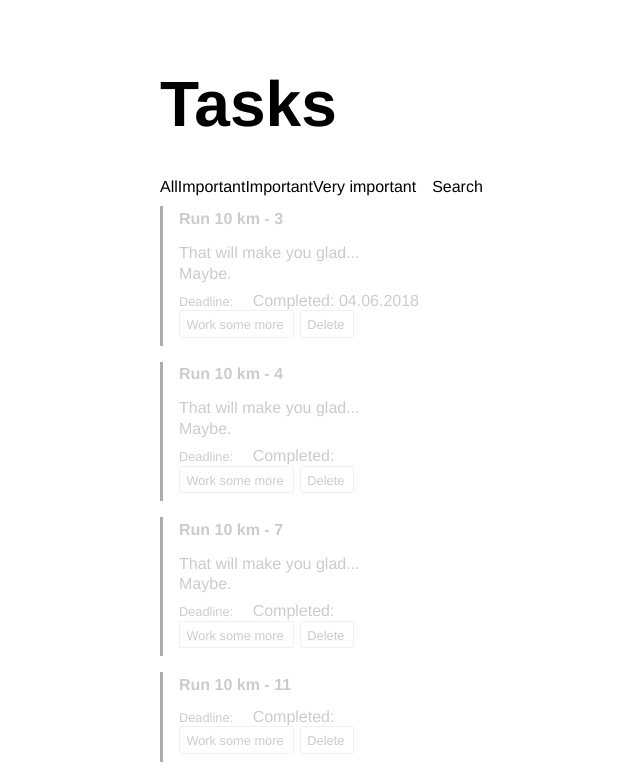
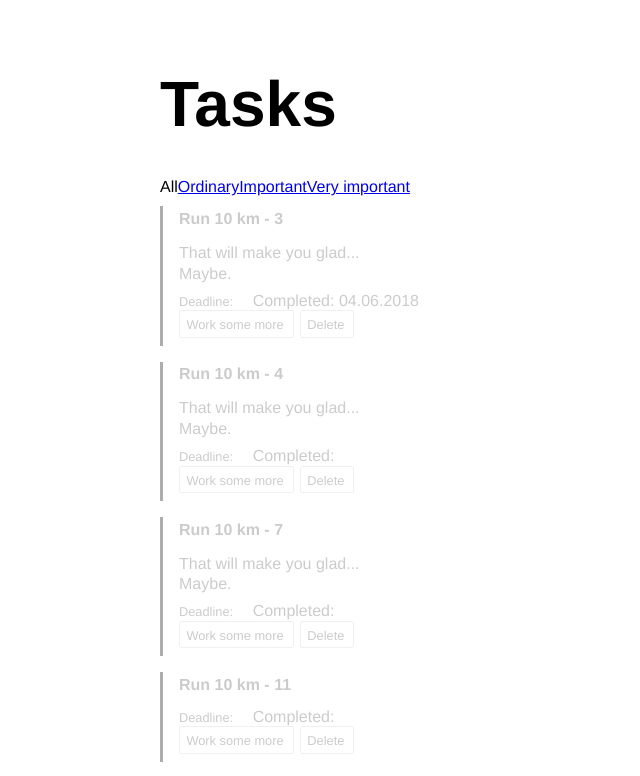
Before and after one commit to trial-trip/allmax-task-manager, a React app: page / in a window 1280 px wide. Shown: the top 776 px of the page, without its empty margins (130-770 px from the left). Built offline with nearby package versions, Linux system fonts and the light colour scheme; the HTML template or start-up script is replaced by a standard one.

Commit message:
added working Filters

```diff
--- a/src/actions/index.js
+++ b/src/actions/index.js
@@ -14,3 +14,10 @@ export const deleteTask = id => {
     id
   }
 }
+
+export const setPriorityFilter = filter => {
+  return {
+    type: 'SET_PRIORITY_FILTER',
+    filter
+  }
+}
--- a/src/components/Filters.js
+++ b/src/components/Filters.js
@@ -1,19 +1,19 @@
 import React from 'react'
 import PropTypes from 'prop-types'
 import styles from './Filters.css'
+import FilterLink from '../containers/FilterLink'
 
-const Filters = () => (
+const FilterList = () => (
   <div className={styles.filters}>
     <span className={styles.filterLinks}>
-      <a>All</a>
-      <a>Important</a>
-      <a>Important</a>
-      <a>Very important</a>
+      <FilterLink filter="SHOW_ALL">All</FilterLink>
+      <FilterLink filter="SHOW_ORDINARY">Ordinary</FilterLink>
+      <FilterLink filter="SHOW_IMPORTANT">Important</FilterLink>
+      <FilterLink filter="SHOW_VERY_IMPORTANT">Very important</FilterLink>
     </span>
-    <span className={styles.search}>Search</span>
   </div>
 )
 
-Filters.propTypes = {}
+FilterList.propTypes = {}
 
-export default Filters
+export default FilterList
--- /dev/null
+++ b/src/components/Link.js
@@ -0,0 +1,26 @@
+import React from 'react'
+import PropTypes from 'prop-types'
+
+const Link = ({ active, children, onClick }) => {
+  if (active) {
+    return <span>{children}</span>
+  }
+
+  return (
+    <a href="#" onClick={e => {
+        e.preventDefault()
+        onClick()
+      }}
+    >
+      {children}
+    </a>
+  )
+}
+
+Link.propTypes = {
+  active: PropTypes.bool.isRequired,
+  children: PropTypes.node.isRequired,
+  onClick: PropTypes.func.isRequired
+}
+
+export default Link
--- /dev/null
+++ b/src/containers/FilterLink.js
@@ -0,0 +1,24 @@
+import { connect } from 'react-redux'
+import { setPriorityFilter } from '../actions'
+import Link from '../components/Link'
+
+const mapStateToProps = (state, ownProps) => {
+  return {
+    active: ownProps.filter === state.priorityFilter
+  }
+}
+
+const mapDispatchToProps = (dispatch, ownProps) => {
+  return {
+    onClick: () => {
+      dispatch(setPriorityFilter(ownProps.filter))
+    }
+  }
+}
+
+const FilterLink = connect(
+  mapStateToProps,
+  mapDispatchToProps
+)(Link)
+
+export default FilterLink
```
